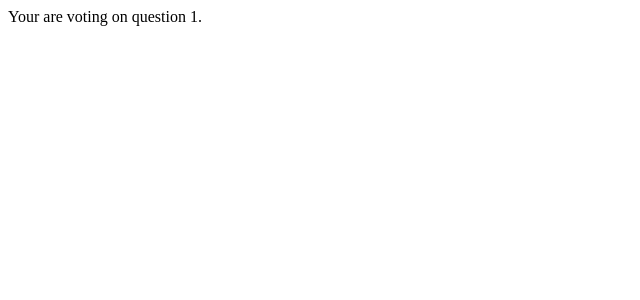
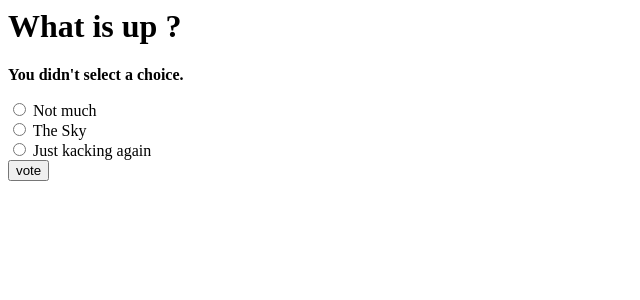
Before and after one commit to reply-1988/mysite, a Django app: page /polls/1/votes/ in a window 1280 px wide. Shown: the top 300 px of the page, without its empty margins (0-640 px from the left). Run offline with Django 3.2, Linux system fonts and the light colour scheme; data comes from the database, SQL or seed files in the repository.

Commit message:
版本4.0

```diff
--- a/polls/views.py
+++ b/polls/views.py
@@ -1,7 +1,8 @@
 from django.shortcuts import render
-from django.http import HttpResponse
-from .models import Question
+from django.http import HttpResponse, HttpResponseRedirect
+from .models import Question, Choice
 from django.shortcuts import get_object_or_404
+from django.core.urlresolvers import reverse
 
 
 def index(request):
@@ -23,4 +24,16 @@ def results(request, question_id):
 
 
 def vote(request, question_id):
-    return HttpResponse('Your are voting on question %s.' % question_id)
+    p = get_object_or_404(Question, pk=question_id)
+    try:
+        selected_choice = p.choice_set.get(pk=request.POST['choice'])
+    except (KeyError, Choice.DoesNotExist):
+        # 重新显示问题的投票表单
+        return render(request, 'polls/detail.html', {
+            'question': p,
+            'error_message': "You didn't select a choice.",
+        })
+    else:
+        selected_choice.votes += 1
+        selected_choice.save()
+    return HttpResponseRedirect(reverse('polls:results', args=(p.id,)))
--- a/templates/polls/detail.html
+++ b/templates/polls/detail.html
@@ -1,6 +1,10 @@
 <h1>{{ question.question_txt }}</h1>
-<ul>
+{% if error_message %}<p><strong>{{ error_message }}</strong></p>{% endif %}
+<from action="{% url 'polls:vote' question_id %}" method='post'>
+    {% csrf_token %}
     {% for choice in question.choice_set.all %}
-        <li>{{ choice.choice_text }}</li>
+        <input type="radio" name="choice" id="choice{{ forloop.counter }}" value="{{ choice.id }}" />
+        <label for="choice{{ forloop.counter }}">{{ choice.choice_text }}</label><br />
     {% endfor %}
-</ul>
+    <input type="submit" value="vote" />
+</from>
```
